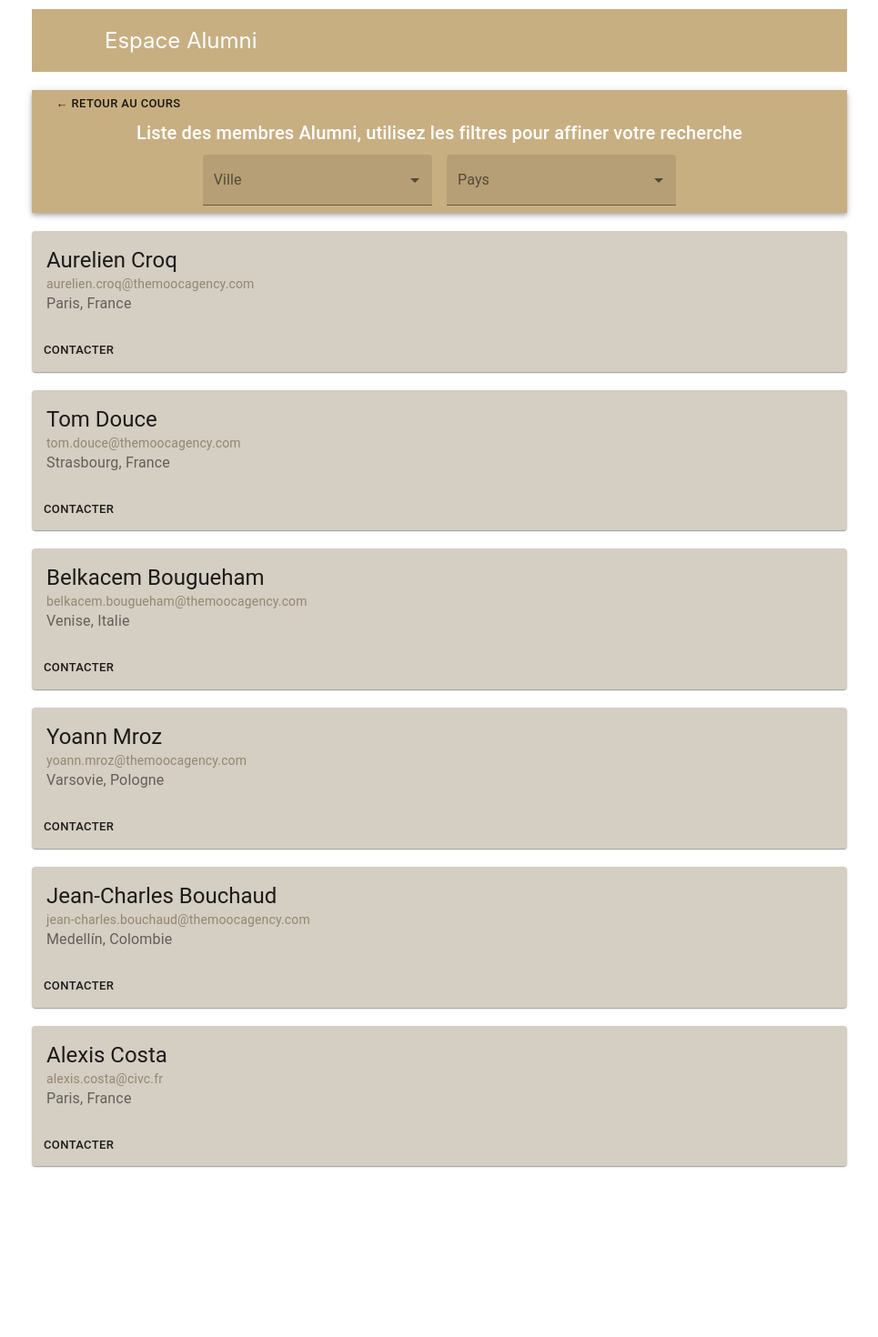
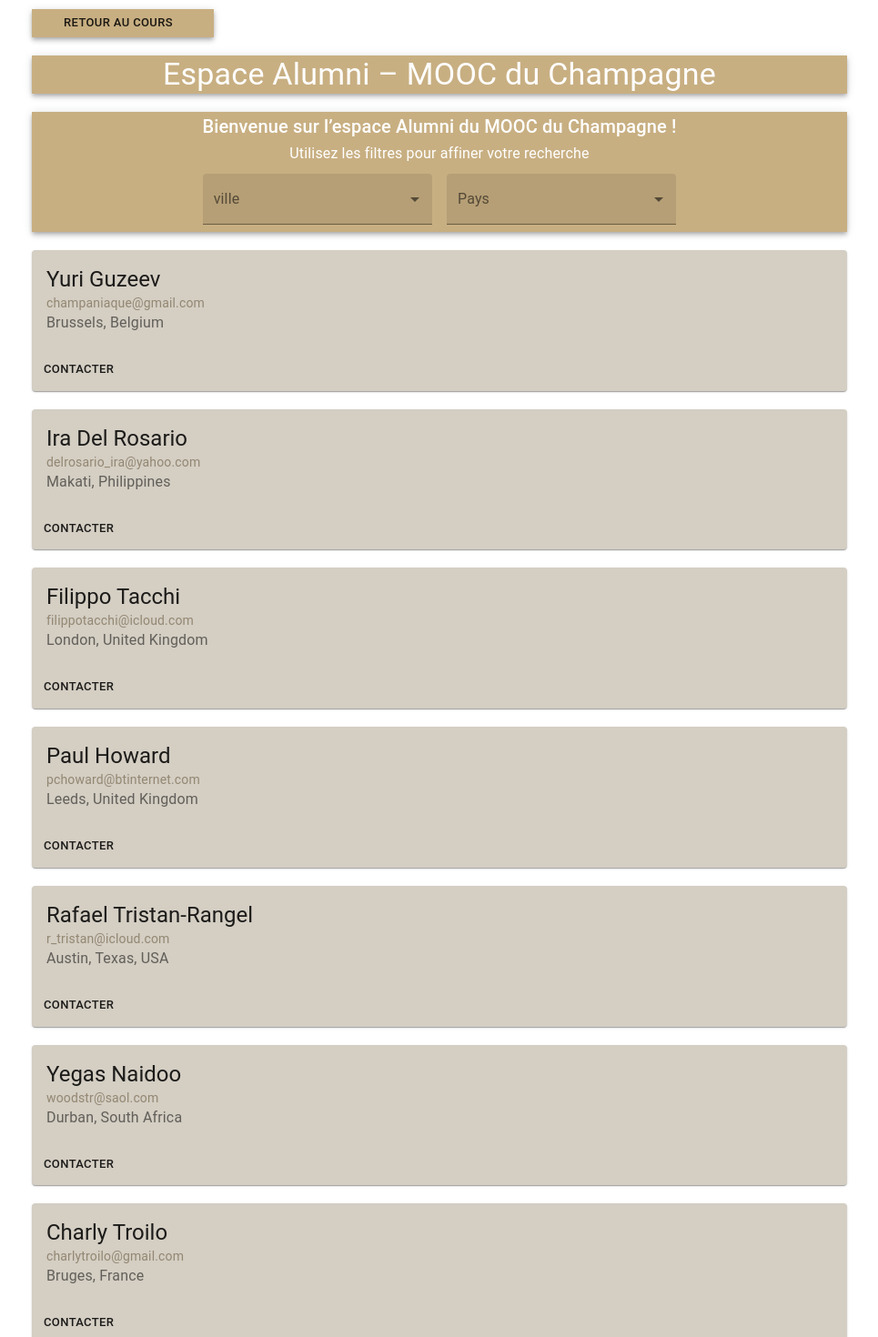
Before and after one commit to TheMOOCAgency/espace_alumni, a React (Create React App) app: page / in a window 1280 px wide. Shown: the part 40-1510 px from the top of the page at 91% size, without its empty margins (157-1122 px from the left). Before the commit the page ends 1372 px from the top, so only its background shows below. Built offline with nearby package versions, Linux system fonts and the light colour scheme.

Commit message:
update wording + add english trads

```diff
--- a/public/props.js
+++ b/public/props.js
@@ -1,46 +1,62 @@
 window.props = {
   users_list : [
     {
-          "city": "Paris",
-          "first_name": "Aurelien",
-          "last_name": "Croq",
-          "email": "aurelien.croq@themoocagency.com",
-          "country": "France"
+      "city": "Brussels",
+      "first_name": "Yuri",
+      "last_name": "Guzeev",
+      "email": "champaniaque@gmail.com",
+      "country": "Belgium"
     },
     {
-          "city": "Strasbourg",
-          "first_name": "tom",
-          "last_name": "douce",
-          "email": "tom.douce@themoocagency.com",
-          "country": "France"
+      "city": "Makati",
+      "first_name": "Ira",
+      "last_name": "Del Rosario",
+      "email": "delrosario_ira@yahoo.com",
+      "country": "Philippines"
     },
     {
-          "city": "Venise",
-          "first_name": "belkacem",
-          "last_name": "bougueham",
-          "email": "belkacem.bougueham@themoocagency.com",
-          "country": "Italie"
+      "city": "London",
+      "first_name": "Filippo",
+      "last_name": "Tacchi",
+      "email": "filippotacchi@icloud.com",
+      "country": "United Kingdom"
     },
     {
-          "city": "Varsovie",
-          "first_name": "yoann",
-          "last_name": "mroz",
-          "email": "yoann.mroz@themoocagency.com",
-          "country": "Pologne"
+      "city": "Leeds",
+      "first_name": "Paul",
+      "last_name": "Howard",
+      "email": "pchoward@btinternet.com",
+      "country": "United Kingdom"
     },
     {
-          "city": "Medellín",
-          "first_name": "jean-charles",
-          "last_name": "bouchaud",
-          "email": "jean-charles.bouchaud@themoocagency.com",
-          "country": "Colombie"
+      "city": "Austin, Texas",
+      "first_name": "Rafael",
+      "last_name": "Tristan-Rangel",
+      "email": "r_tristan@icloud.com",
+      "country": "USA"
     },
     {
-          "city": "Paris",
-          "first_name": "alexis",
-          "last_name": "costa",
-          "email": "alexis.costa@civc.fr",
+      "city": "Durban",
+      "first_name": "Yegas",
+      "last_name": "Naidoo",
+      "email": "woodstr@saol.com",
+      "country": "South Africa"
+    },
+    {
+      "city": "Bruges",
+      "first_name": "Charly",
+      "last_name": "Troilo",
+      "email": "charlytroilo@gmail.com",
       "country": "France"
     }
-    ]
+  ],
+  texts :{
+    backToCourse : "Retour au cours",
+    title : "Espace Alumni – MOOC du Champagne",
+    welcome : "Bienvenue sur l’espace Alumni du MOOC du Champagne !",
+    welcomeSubtitle : "Utilisez les filtres pour affiner votre recherche",
+    town : "ville",
+    country : "Pays",
+    contact : "contacter"
   }
+}
--- a/src/App.js
+++ b/src/App.js
@@ -9,11 +9,6 @@ function App() {
   const [userList, setUserList] = useState([...window.props.users_list]);
   return (
     <div className="App">
-      <header className="App-header">
-        <p className="App-title">
-          Espace Alumni
-        </p>
-      </header>
       <Menu
         savedList={window.props.users_list}
         setUserList={setUserList}
--- a/src/components/menu.js
+++ b/src/components/menu.js
@@ -83,6 +83,15 @@ const useStyles = makeStyles((theme) => ({
         backgroundColor: '#c8af82',
         marginTop: '20px',
     },
+    MenuTitle: {
+        backgroundColor: '#c8af82',
+        marginTop: '20px',
+    },
+    Menuback: {
+        backgroundColor: '#c8af82',
+        marginTop: '20px',
+        width: '200px',
+    },
     backButton: {
         width: '190px',
     },
@@ -122,21 +131,33 @@ export default function PrimarySearchAppBar(props) {
         document.getElementById('reset_button').style.display = 'none'
     };
 
+    const texts = window.props.texts
+
     return (
         <div className={classes.grow}>
+        <AppBar position="static" className={classes.Menuback}>
+            <Button size="small" href="https://www.champagne-mooc.com/dashboard" className={classes.backButton}>
+            {texts.backToCourse}
+            </Button>
+        </AppBar>
+        <AppBar position="static" className={classes.MenuTitle}>
+            <Typography className={classes.title} variant="h4">
+            {texts.title}
+            </Typography>
+        </AppBar>
         <AppBar position="static" className={classes.Menubar}>
-            <Button size="small" href="https://www.champagne-mooc.com/dashboard" className={classes.backButton}>
-                ← Retour au cours
-            </Button>
             <Typography className={classes.title} variant="h6">
-            Liste des membres Alumni, utilisez les filtres pour affiner votre recherche
+            {texts.welcome}
+            </Typography>
+            <Typography variant="subtitle1">
+            {texts.welcomeSubtitle}
             </Typography>
             <form className={classes.root} noValidate autoComplete="off">
         <div>
         <TextField
             id="select-city"
             select
-            label="Ville"
+            label={texts.town}
             value={city}
             ref={inputRef}
             onChange={(event) => handleChange(event, 'city')}
@@ -151,7 +172,7 @@ export default function PrimarySearchAppBar(props) {
             <TextField
             id="select-country"
             select
-            label="Pays"
+            label={texts.country}
             value={country}
             onChange={(event) => handleChange(event, 'country')}
             variant="filled"
--- a/src/components/user_card.js
+++ b/src/components/user_card.js
@@ -46,7 +46,7 @@ export default function SimpleCard(props) {
         </Typography>
       </CardContent>
       <CardActions>
-        <Button size="small" href={`mailto:${props.email}`}>Contacter</Button>
+        <Button size="small" href={`mailto:${props.email}`}>{window.props.texts.contact}</Button>
       </CardActions>
     </Card>
   );
```
Lines whose indentation alone changed are shown as unchanged.
